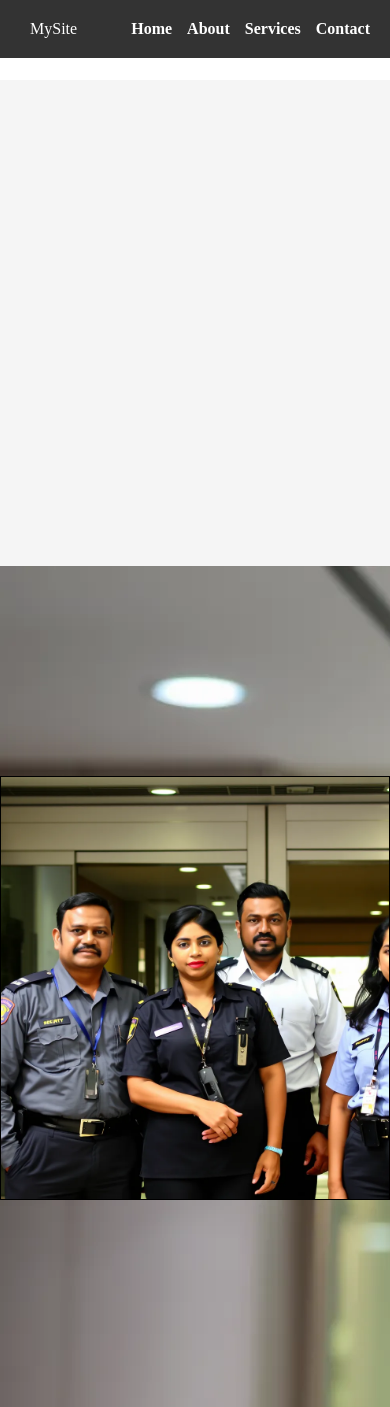
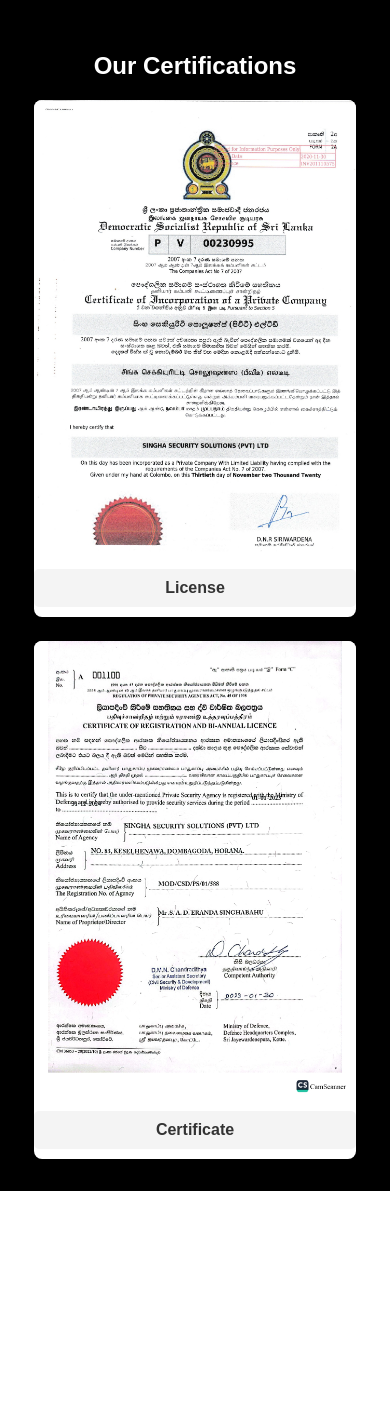
Before and after one commit to Opsol-Software/portfolio-security-service, a plain HTML site: page mytest.html in a window 390 px wide. Shown: the top 1407 px of the page. After the commit the page ends 1191 px from the top, so only its background shows below. Drawn offline with Linux system fonts and the light colour scheme.

Commit message:
changed the responsive on aboutus certificate

```diff
--- a/CSS/aboutus.css
+++ b/CSS/aboutus.css
@@ -1,7 +1,6 @@
 /* General Styles */
 
 main{
-    top: 20px;
 
 }
 
@@ -130,10 +129,8 @@
 
 
 /* Leadership Section */
-
 .Lcards-container {
     max-width: 1000px;
-    max-height: 1000px;
     margin: 10px auto;
     padding: 10px;
     display: flex;
@@ -149,13 +146,18 @@
     cursor: pointer;
     transition: all 0.3s ease-in-out;
     display: flex;
-    flex-direction: row; /* Divide card into left and right parts */
+    flex-direction: row;
     align-items: center;
     height: 400px;
 }
 
+.Lcard:hover {
+    transform: scale(1.02);
+    box-shadow: 0 4px 8px rgba(255, 0, 0, 0.6);
+}
+
 .Lcard.expanded {
-    height: 600px; /* Increase height on expansion */
+    height: 600px;
     background: linear-gradient(135deg, rgb(0, 0, 0), rgba(65, 46, 46, 0.7));
 }
 
@@ -171,19 +173,18 @@
 .Lleft-side img {
     max-width: 50%;
     max-height: 50%;
-
     transition: all 0.3s ease-in-out;
 }
 
 .Lcard.expanded .Lleft-side img {
-    transform: scale(1.3); /* Enlarge image on expansion */
+    transform: scale(1.3);
 }
 
 /* Right Side (Description) */
 .Lright-side {
     flex: 2;
     padding: 10px 20px;
-    text-align: left; /* Align text to the left */
+    text-align: left;
 }
 
 .Lright-side h3 {
@@ -197,7 +198,7 @@
     color: #ffffff;
 }
 
-/* Hidden Content leadership*/
+/* Hidden Content leadership */
 .Lhidden-content {
     display: none;
     transition: all 0.3s ease-in-out;
@@ -207,81 +208,168 @@
     display: block;
 }
 
+/* Responsive Design */
+@media (max-width: 768px) {
+    .Lcard {
+        flex-direction: column;
+        height: auto;
+    }
+
+    .Lleft-side img {
+        max-width: 80%;
+    }
+
+    .Lright-side {
+        padding: 10px;
+        text-align: center;
+    }
+
+    .Lright-side h3 {
+        font-size: 1.2em;
+    }
+}
+
+@media (max-width: 480px) {
+    .Lcards-container {
+        gap: 10px;
+    }
+
+    .Lright-side {
+        padding: 5px;
+    }
+
+    .Lright-side h3 {
+        font-size: 1em;
+    }
+
+    .Lright-side p {
+        font-size: 0.9em;
+    }
+}
 
 
 
-    #myImg1, #myImg2 {
-    border-radius: 5px;
-    cursor: pointer;
-    transition: 0.3s;
+
+
+/* Certifications Section */
+.certifications {
+    text-align: center;
+    background-color: black;
+    padding: 2rem 1rem;
 }
 
-    #myImg1:hover, #myImg2:hover {
-    opacity: 0.7;
+.certifications h2 {
+    font-size: 2rem;
+    color: white;
 }
 
+.card-container {
+    display: flex;
+    flex-wrap: wrap;
+    justify-content: center;
+    gap: 1.5rem;
+}
+
+.card {
+    flex: 1 1 calc(45% - 1.5rem);
+    max-width: 300px;
+    box-shadow: 0 4px 8px rgba(0, 0, 0, 0.1);
+    border-radius: 8px;
+    overflow: hidden;
+    background-color: white;
+    text-align: center;
+}
+
+.card img {
+    width: 100%;
+    height: auto;
+    cursor: pointer;
+    transition: opacity 0.3s;
+}
+
+.card img:hover {
+    opacity: 0.8;
+}
+
+.card h3 {
+    margin: 10px 0;
+    font-size: 1rem;
+    color: #333;
+    padding: 10px;
+    background-color: #f4f4f4;
+    border-radius: 5px;
+}
+
+/* Modal Styles */
 .modal {
     display: none;
     position: fixed;
-    z-index: 1;
-    padding-top: 100px;
+    z-index: 1000;
     left: 0;
     top: 0;
     width: 100%;
     height: 100%;
+    background-color: rgba(0, 0, 0, 0.9);
+    justify-content: center; /* Centers content horizontally */
+    align-items: center; /* Centers content vertically */
     overflow: auto;
-    background-color: rgba(0,0,0,0.9);
 }
 
 .modal-content {
-    margin: auto;
+    width: 90%;
+    max-width: 700px;
+    border-radius: 8px;
     display: block;
-    width: 80%;
-    max-width: 700px;
+    margin: 0 auto; /* Ensures the image centers horizontally if overflow occurs */
 }
 
-    #caption1, #caption2 {
-    margin: auto;
-    display: block;
-    width: 80%;
-    max-width: 700px;
+.caption {
+    margin-top: 10px;
+    color: #ccc;
     text-align: center;
-    color: #ccc;
-    padding: 10px 0;
-    height: 150px;
+    font-size: 0.9rem;
 }
 
-    .modal-content, #caption1, #caption2 {
-    -webkit-animation-name: zoom;
-    -webkit-animation-duration: 0.6s;
-    animation-name: zoom;
-    animation-duration: 0.6s;
+.close {
+    position: absolute;
+    top: 10px;
+    right: 10px;
+    color: white;
+    font-size: 2rem;
+    cursor: pointer;
 }
 
-    @-webkit-keyframes zoom {
-    from {-webkit-transform: scale(0);}
-    to {-webkit-transform: scale(1);}
+.close:hover {
+    color: red;
 }
 
-    @keyframes zoom {
-    from {transform: scale(0);}
-    to {transform: scale(1);}
+
+/* Responsive Adjustments */
+@media (max-width: 768px) {
+    .card {
+        flex: 1 1 100%;
+        max-width: 90%;
+    }
+
+    .certifications h2 {
+        font-size: 1.5rem;
+    }
+
+    .close {
+        font-size: 1.5rem;
+    }
+
+    .caption {
+        font-size: 0.8rem;
+    }
 }
 
 
 
-    .close:hover,
-    .close:focus {
-    color: #bbb;
-    text-decoration: none;
-    cursor: pointer;
-    }
 
-    @media only screen and (max-width: 700px){
-    .modal-content {
-        width: 100%;
-    }
-    }
+
+
+/*Our values*/
 
     .title{
         background-color: #333;
@@ -379,15 +467,3 @@
     .ourvalues .card .content p{
         color: #333;
     }
-
-    /* Modal close button style */
-.modal .close {
-    position: absolute; /* Ensures it stays at the top-right corner of the modal */
-    top: 7rem; /* Adjusted downward by increasing the top value */
-    right: 2rem; /* Keeps it aligned to the right */
-    color: white; /* Close button color */
-    font-size: 3rem; /* Size of the close button */
-    font-weight: bold; /* Makes it bold */
-    cursor: pointer; /* Changes cursor to pointer on hover */
-    z-index: 1000; /* Ensures it stays on top */
-}
--- a/mytest.html
+++ b/mytest.html
@@ -3,134 +3,209 @@
 <head>
     <meta charset="UTF-8">
     <meta name="viewport" content="width=device-width, initial-scale=1.0">
-    <title>Document</title>
-
+    <title>Responsive Certifications</title>
     <style>
-        body, html P{
+        /* General Styles */
+        body {
+            font-family: Arial, sans-serif;
             margin: 0;
             padding: 0;
-            height: 200vh;
-            overflow-x: hidden;
+            box-sizing: border-box;
         }
 
-        .parallax-container {
-            position: relative;
-            height: 50vh;
-            width: 50vh;
-            margin: 50vh auto;
-            overflow: hidden;
-            border: 1px solid black;
+        /* Certifications Section */
+        .certifications {
+            text-align: center;
+            background-color: black;
+            padding: 2rem 1rem;
         }
 
-        .parallax-image {
-            position: absolute;
-            top: 0;
-            left: 0;
-            width: 150%;
-            height: 100%;
-            object-fit: cover;
-            transform: translateX(0);
-            transition: transform 0.1s linear;
+        .certifications h2 {
+            font-size: 2rem;
+            color: white;
         }
 
-        .parallax-section {
-            background: url(assets/images/security-img-2.webp);
-            background-attachment: fixed;
-            height: 100vh;
+        .card-container {
             display: flex;
+            flex-wrap: wrap;
+            justify-content: center;
+            gap: 1.5rem;
+        }
+
+        .card {
+            flex: 1 1 calc(45% - 1.5rem);
+            max-width: 300px;
+            box-shadow: 0 4px 8px rgba(0, 0, 0, 0.1);
+            border-radius: 8px;
+            overflow: hidden;
+            background-color: white;
+            text-align: center;
+        }
+
+        .card img {
+            width: 100%;
+            height: auto;
+            cursor: pointer;
+            transition: opacity 0.3s;
+        }
+
+        .card img:hover {
+            opacity: 0.8;
+        }
+
+        .card h3 {
+            margin: 10px 0;
+            font-size: 1rem;
+            color: #333;
+            padding: 10px;
+            background-color: #f4f4f4;
+            border-radius: 5px;
+        }
+
+        /* Modal Styles */
+        .modal {
+            display: none;
+            position: fixed;
+            z-index: 1000;
+            left: 0;
+            top: 0;
+            width: 100%;
+            height: 100%;
+            background-color: rgba(0, 0, 0, 0.9);
             justify-content: center;
             align-items: center;
+            overflow: auto;
         }
 
-        .content {
-            padding: 2rem;
-            background: whitesmoke;
-            height: 50vh;
+        .modal-content {
+            width: 90%;
+            max-width: 700px;
+            border-radius: 8px;
         }
 
-        header {
-            position: fixed;
-            top: 0;
-            left: 0;
-            width: 100%;
-            background: #333;
-            color: white;
-            display: flex;
-            align-items: center;
-            justify-content: space-between;
-            padding: 20px 30px;
-            transition: all 0.3s ease-in-out;
-            z-index: 1000;
+        .caption {
+            margin-top: 10px;
+            color: #ccc;
+            text-align: center;
+            font-size: 0.9rem;
         }
 
-        header.scrolled {
-            background: #555;
-            padding: 10px 30px;
-            box-shadow: 0 4px 6px rgba(0, 0, 0, 0.3);
+        .close {
+            position: absolute;
+            top: 10px;
+            right: 10px;
+            color: white;
+            font-size: 2rem;
+            cursor: pointer;
         }
 
-
-
-        nav {
-            display: flex;
-            gap: 15px;
-            padding: 0 50px;
+        .close:hover {
+            color: red;
         }
 
-        nav a {
-            text-decoration: none;
-            color: white;
-            font-weight: bold;
-            transition: color 0.3s;
-        }
+        /* Responsive Adjustments */
+        @media (max-width: 768px) {
+            .card {
+                flex: 1 1 100%;
+                max-width: 90%;
+            }
 
-        nav a:hover {
-            color: #ddd;
-        }
+            .certifications h2 {
+                font-size: 1.5rem;
+            }
 
-        main {
-            padding-top: 80px;
+            .close {
+                font-size: 1.5rem;
+            }
+
+            .caption {
+                font-size: 0.8rem;
+            }
         }
     </style>
 </head>
 <body>
+    <!-- Certificate Section -->
+    <div class="certifications">
+        <h2>Our Certifications</h2>
+        <div class="card-container">
+            <!-- Card 1 -->
+            <div class="card">
+                <img id="myImg1" src="/assets/images/Certificate of Private Company.jpg" alt="Certificate of Private Company">
+                <h3>License</h3>
+            </div>
+            <!-- Card 2 -->
+            <div class="card">
+                <img id="myImg2" src="assets/images/MOD Liecece.jpg" alt="MOD License">
+                <h3>Certificate</h3>
+            </div>
+        </div>
+    </div>
 
-    <header id="navbar">
-        <div class="logo">MySite</div>
-        <nav>
-            <a href="#">Home</a>
-            <a href="#">About</a>
-            <a href="#">Services</a>
-            <a href="#">Contact</a>
-        </nav>
-    </header>
+    <!-- Modal for Image 1 -->
+    <div id="myModal1" class="modal">
+        <span class="close" id="close1">&times;</span>
+        <img class="modal-content" id="img01">
+        <div class="caption" id="caption1"></div>
+    </div>
 
-    <main>
-        <div class="content"></div>
-        <section class="parallax-section">
-            <div class="parallax-container">
-                <img src="assets/images/security-img-1.webp" alt="" class="parallax-image">
-            </div>
-        </section>
-        <div class="content"></div>
-    </main>
+    <!-- Modal for Image 2 -->
+    <div id="myModal2" class="modal">
+        <span class="close" id="close2">&times;</span>
+        <img class="modal-content" id="img02">
+        <div class="caption" id="caption2"></div>
+    </div>
 
     <script>
-        const parallaxImage = document.querySelector(".parallax-image")
-        const navbar = document.getElementById("navbar")
+        // JavaScript to handle pop-up modals for certificate images
 
-        window.addEventListener('scroll', () => {
-            const scrollX = window.scrollY
-            const parallaxSpeed = 0.1
-            parallaxImage.style.transform = `translateX(-${scrollX * parallaxSpeed}px)`
+        // Get modal elements for Image 1
+        const modal1 = document.getElementById("myModal1");
+        const img1 = document.getElementById("myImg1");
+        const modalImg1 = document.getElementById("img01");
+        const captionText1 = document.getElementById("caption1");
+        const close1 = document.getElementById("close1");
 
+        // Get modal elements for Image 2
+        const modal2 = document.getElementById("myModal2");
+        const img2 = document.getElementById("myImg2");
+        const modalImg2 = document.getElementById("img02");
+        const captionText2 = document.getElementById("caption2");
+        const close2 = document.getElementById("close2");
 
-            if (window.scrollY > 50) {
-                navbar.classList.add("scrolled")
-            } else {
-                navbar.classList.remove("scrolled")
+        // Image 1 click handler
+        img1.onclick = function() {
+            modal1.style.display = "flex";
+            modalImg1.src = this.src;
+            captionText1.textContent = this.alt;
+        };
+
+        // Image 2 click handler
+        img2.onclick = function() {
+            modal2.style.display = "flex";
+            modalImg2.src = this.src;
+            captionText2.textContent = this.alt;
+        };
+
+        // Close button handler for Image 1
+        close1.onclick = function() {
+            modal1.style.display = "none";
+        };
+
+        // Close button handler for Image 2
+        close2.onclick = function() {
+            modal2.style.display = "none";
+        };
+
+        // Optional: Close modal when clicking outside the modal content
+        window.onclick = function(event) {
+            if (event.target === modal1) {
+                modal1.style.display = "none";
             }
-        })
+            if (event.target === modal2) {
+                modal2.style.display = "none";
+            }
+        };
     </script>
 </body>
 </html>
```
Also changed, not shown: aboutus.html (+50 -73 lines), js/aboutus.js (line endings or trailing spaces). Lines whose indentation alone changed are shown as unchanged.
